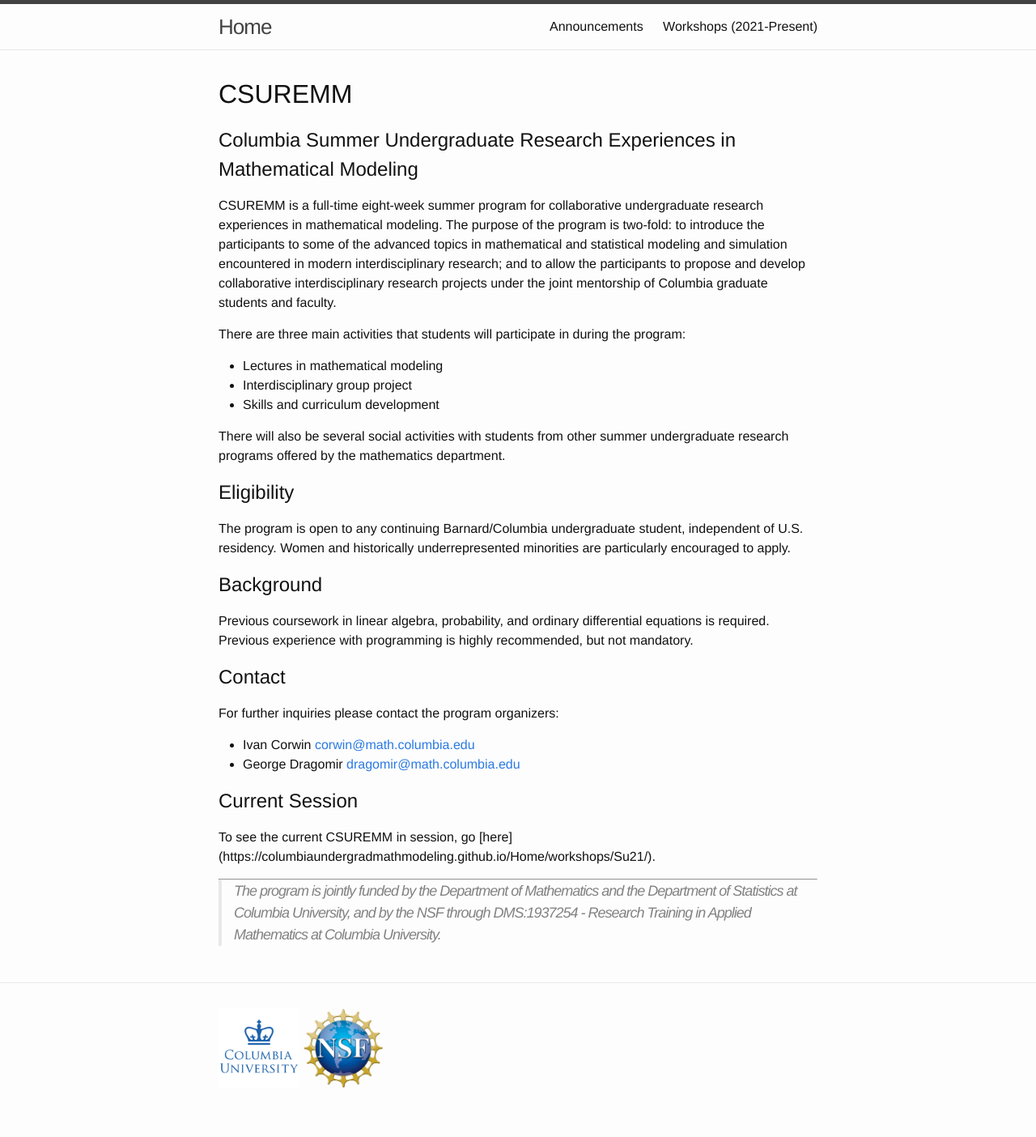
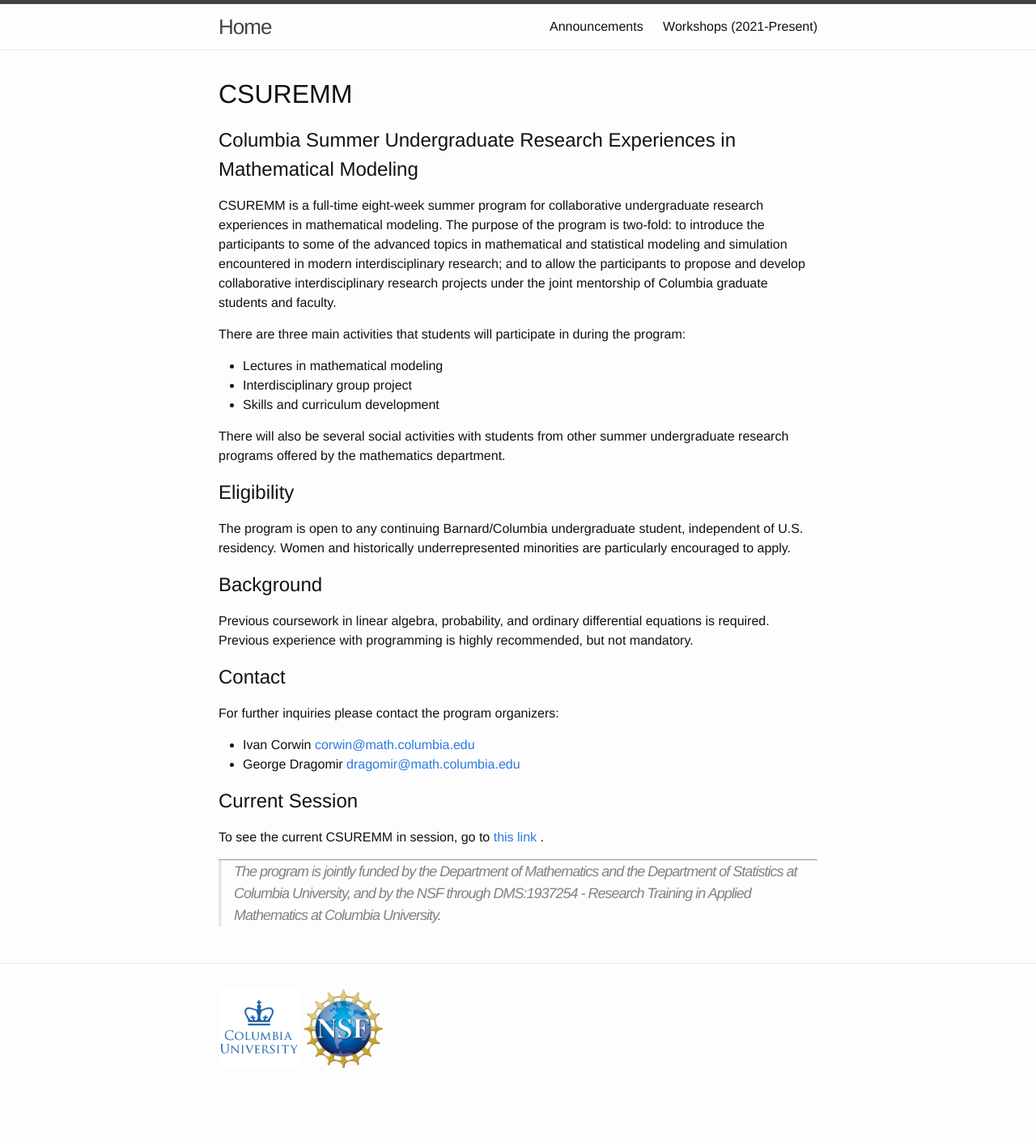
Before and after one commit to ColumbiaUndergradMathModeling/Home, a Jekyll site: the page built from index.html, in a window 1280 px wide. Shown: the whole page at 81% size. Built offline with Jekyll 4.4.1, drawn with Linux system fonts in a browser that asks for light colours; after the commit the page ends 1380 px from its top, so only the background shows below that.

Commit message:
html hyperlink

```diff
--- a/index.html
+++ b/index.html
@@ -26,7 +26,7 @@
   <li>George Dragomir <a href="dragomir@math.columbia.edu">dragomir@math.columbia.edu</a></li>
   </ul>
   <h2 id="current">Current Session</h2>
-    <p> To see the current CSUREMM in session, go [here](https://columbiaundergradmathmodeling.github.io/Home/workshops/Su21/).</p>
+    <p> To see the current CSUREMM in session, go to <a href="https://columbiaundergradmathmodeling.github.io/Home/workshops/Su21/">this link</a> .</p>
   <hr>
   <blockquote>
   <p><em>The program is jointly funded by the Department of Mathematics and the Department of Statistics at Columbia University, and by the NSF through DMS:1937254 - Research Training in Applied Mathematics at Columbia University.</em></p>
```
